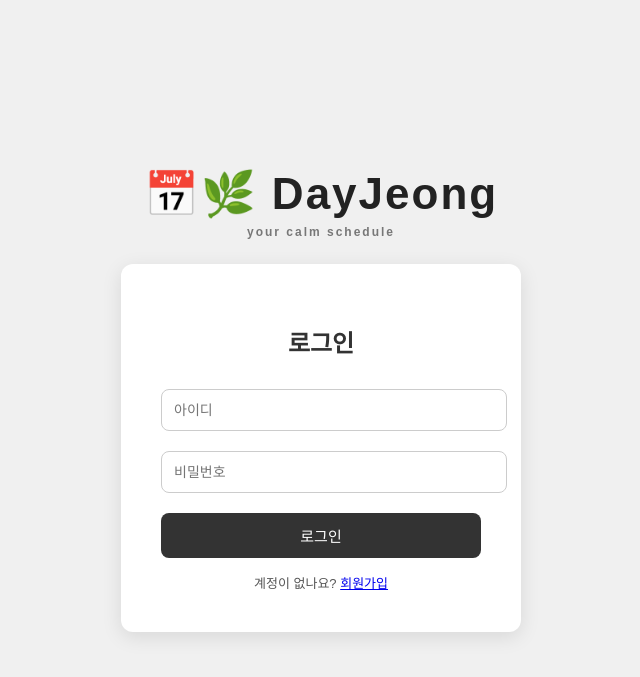
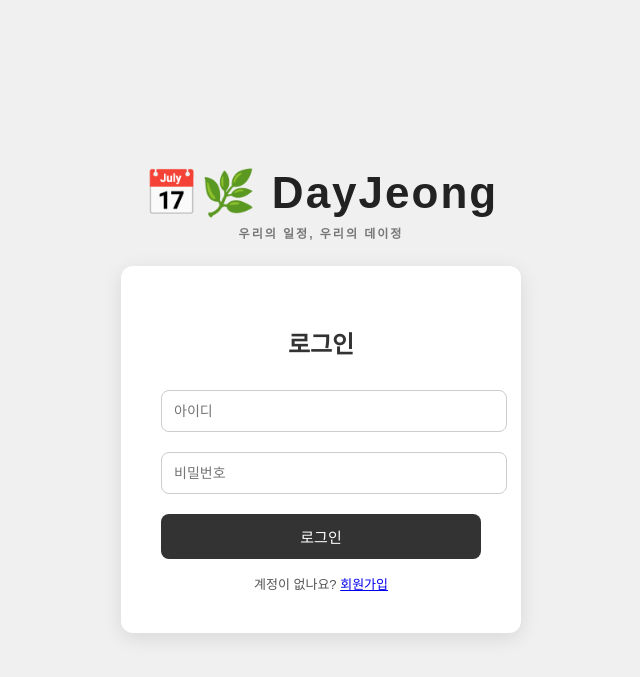
Before and after one commit to rightpleft/dayjeong, a Django app: page /login/ in a window 1280 px wide. Shown: the top 677 px of the page, without its empty margins (319-959 px from the left). Run offline with Django 4.2, Linux system fonts and the light colour scheme.

Commit message:
우리의 일정, 우리의 데이정

```diff
--- a/user/templates/login.html
+++ b/user/templates/login.html
@@ -94,7 +94,7 @@ button:hover {
     <!-- 🔥 로고 (달력 + 풀 컨셉) -->
     <div class="logo">
         📅🌿 DayJeong
-        <div class="sub">your calm schedule</div>
+        <div class="sub">우리의 일정, 우리의 데이정</div>
     </div>
 
     <div class="login-box">
```
